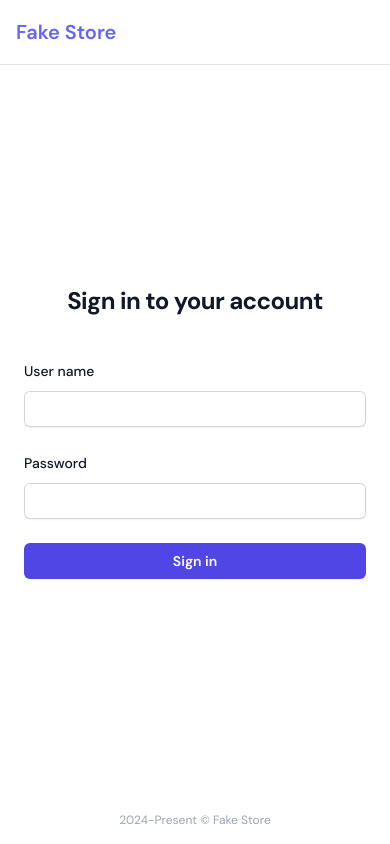
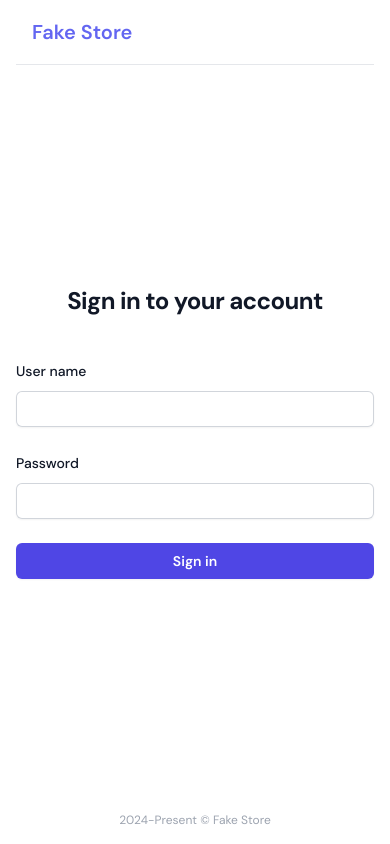
Before and after one commit to skripkaru/fake-store, a Nuxt app: page /login in a window 390 px wide. Built offline with nearby package versions, Linux system fonts and the light colour scheme; a web font is replaced by a local one.

Commit message:
fixed paddings

```diff
--- a/components/app-header.vue
+++ b/components/app-header.vue
@@ -22,7 +22,7 @@ const logout = () => {
   <header class="relative bg-white">
 <!--    <p class="flex h-10 items-center justify-center bg-indigo-600 px-4 text-sm font-medium text-white sm:px-6 lg:px-8">Get free delivery on orders over $100</p>-->
 
-    <nav aria-label="Top" class="container mx-auto">
+    <nav aria-label="Top" class="container mx-auto px-4">
       <div class="border-b border-gray-200">
         <div class="flex h-16 items-center">
 
--- a/pages/cart/index.vue
+++ b/pages/cart/index.vue
@@ -7,9 +7,9 @@ const router = useRouter()
 </script>
 
 <template>
-  <div class="container mx-auto">
+  <div class="container mx-auto px-4">
     <div v-if="items.length" class="flex h-full flex-col overflow-y-scroll">
-      <div class="flex-1 overflow-y-auto px-4 py-6 sm:px-6">
+      <div class="flex-1 overflow-y-auto">
         <h2 class="text-2xl font-medium text-gray-900">Shopping cart</h2>
         <div class="my-8">
           <div class="flow-root">
--- a/pages/index.vue
+++ b/pages/index.vue
@@ -3,10 +3,10 @@
 </script>
 
 <template>
-  <div class="container mx-auto">
+  <div class="container mx-auto px-4">
     <div class="relative overflow-hidden bg-white">
       <div class="pb-80 pt-16 sm:pb-40 sm:pt-24 lg:pb-48 lg:pt-40">
-        <div class="relative mx-auto max-w-7xl px-4 sm:static sm:px-6 lg:px-8">
+        <div class="relative mx-auto max-w-7xl sm:static sm:px-6 lg:px-8">
           <div class="sm:max-w-lg">
             <h1 class="text-4xl font-bold tracking-tight text-gray-900 sm:text-6xl">Summer styles are finally here</h1>
             <p class="mt-4 text-xl text-gray-500">This year, our new summer collection will shelter you from the harsh elements of a world that doesn't care if you live or die.</p>
--- a/pages/login/index.vue
+++ b/pages/login/index.vue
@@ -22,7 +22,7 @@ const login = async () => {
 </script>
 
 <template>
-  <div class="flex min-h-full flex-col justify-center px-6 py-12 lg:px-8">
+  <div class="flex min-h-full flex-col justify-center container mx-auto px-4">
     <div class="sm:mx-auto sm:w-full sm:max-w-sm">
       <h2 class="text-center text-2xl font-bold leading-9 tracking-tight text-gray-900">Sign in to your account</h2>
     </div>
--- a/pages/products/[id].vue
+++ b/pages/products/[id].vue
@@ -9,7 +9,7 @@ const {data: product, error} = await useFetch<IProduct>(`/api/products/${route.p
 </script>
 
 <template>
-  <div v-if="product" class="container mx-auto">
+  <div v-if="product" class="container mx-auto px-4">
     <!-- Image gallery -->
     <div class="mx-auto mt-6 max-w-2xl sm:px-6 lg:grid lg:max-w-7xl lg:grid-cols-3 lg:gap-x-8 lg:px-8">
       <div class="aspect-[3/4] hidden overflow-hidden rounded-lg lg:block">
--- a/pages/products/index.vue
+++ b/pages/products/index.vue
@@ -15,7 +15,7 @@ const addToCart = (product: IProduct) => {
 </script>
 
 <template>
-  <div v-if="products" class="container mx-auto">
+  <div v-if="products" class="container mx-auto px-4">
     <h2 class="text-2xl font-medium text-gray-900">Products</h2>
     <div class="mt-6 grid grid-cols-1 gap-x-6 gap-y-10 sm:grid-cols-2 lg:grid-cols-4 xl:gap-x-8">
       <product-card
```
